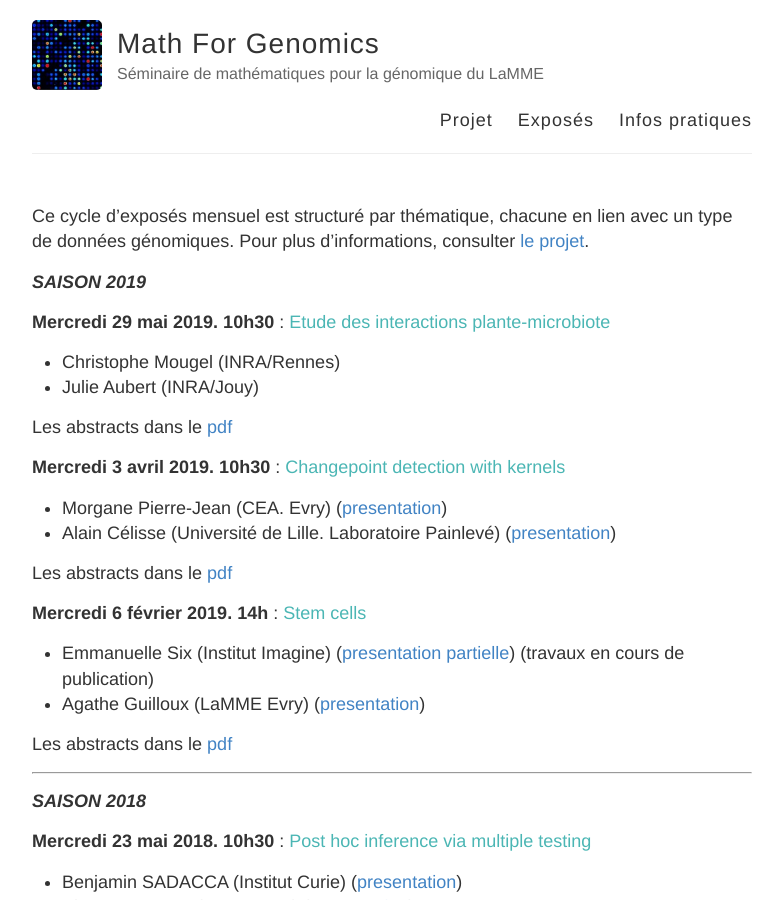
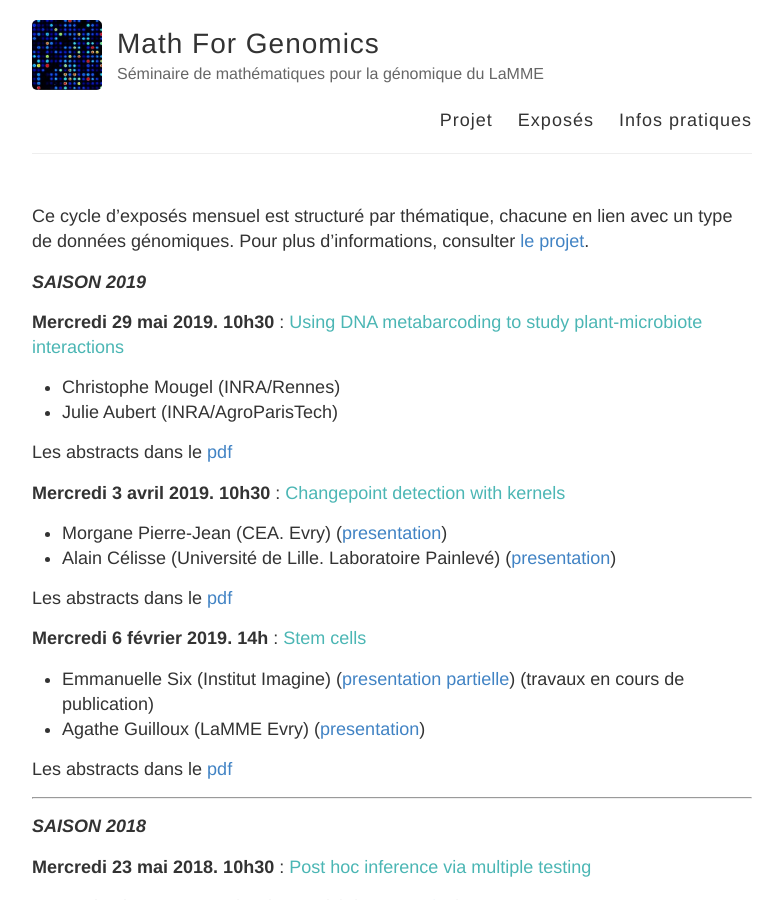
Before and after one commit to MathForGenomics/MathForGenomics.github.io, a Jekyll site: the page built from exposes.md, in a window 1280 px wide and 900 px high. Shown: the whole window, without its empty margins (248-1031 px from the left). Built offline with Jekyll 4.4.1, drawn with Linux system fonts in a browser that asks for light colours.

Commit message:
Update exposes.md

```diff
--- a/exposes.md
+++ b/exposes.md
@@ -9,9 +9,9 @@ Ce cycle d’exposés mensuel est structuré par thématique, chacune en lien av
 ***SAISON 2019***
 
 
-**Mercredi 29 mai 2019. 10h30** : <span style="color:rgb(75, 182, 180)">Etude des interactions plante-microbiote</span>
+**Mercredi 29 mai 2019. 10h30** : <span style="color:rgb(75, 182, 180)">Using DNA metabarcoding to study plant-microbiote interactions</span>
 - Christophe Mougel (INRA/Rennes)
-- Julie Aubert (INRA/Jouy)
+- Julie Aubert (INRA/AgroParisTech)
 
 Les abstracts dans le [pdf](ABSTRACT/7_29mai2019.pdf)
 
```
